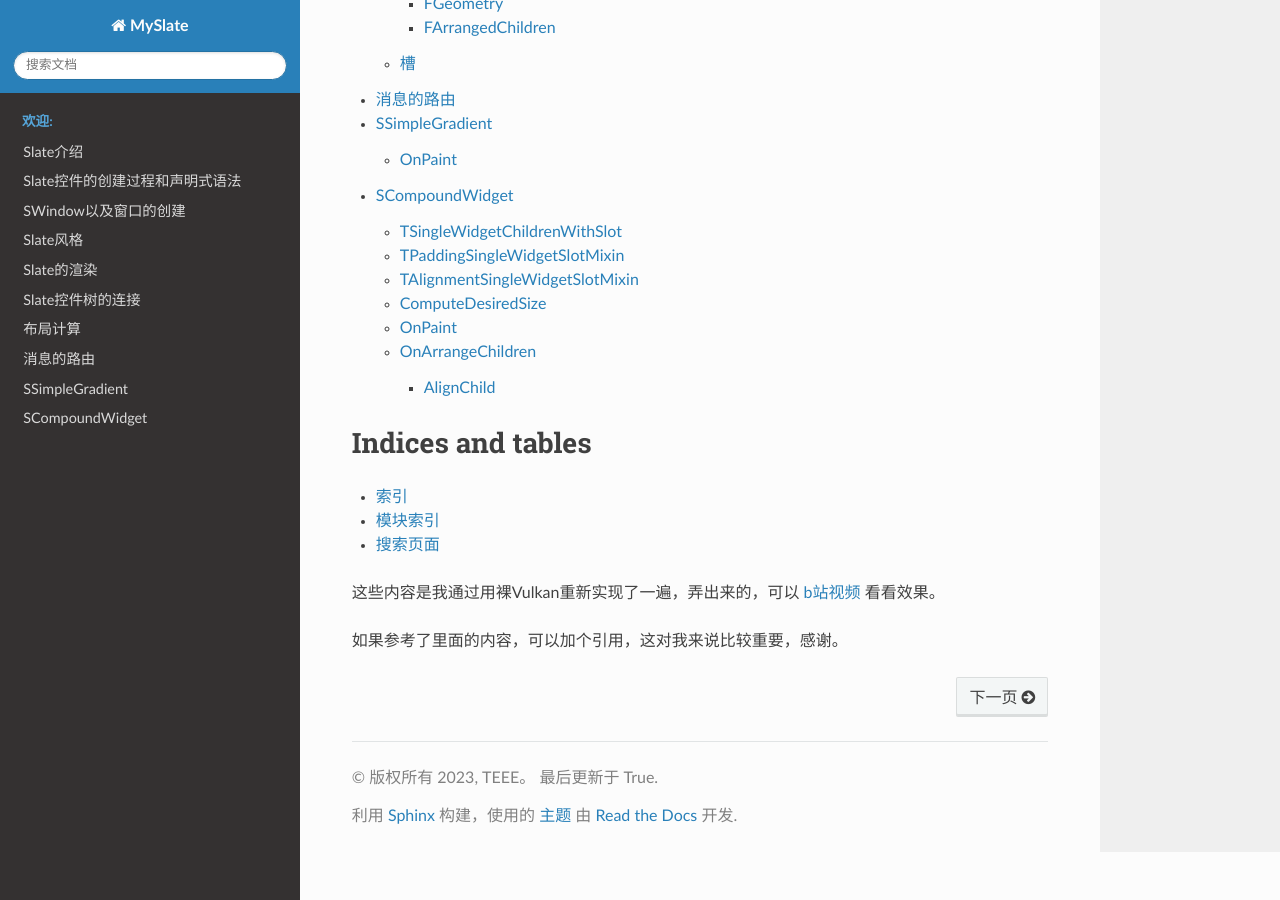
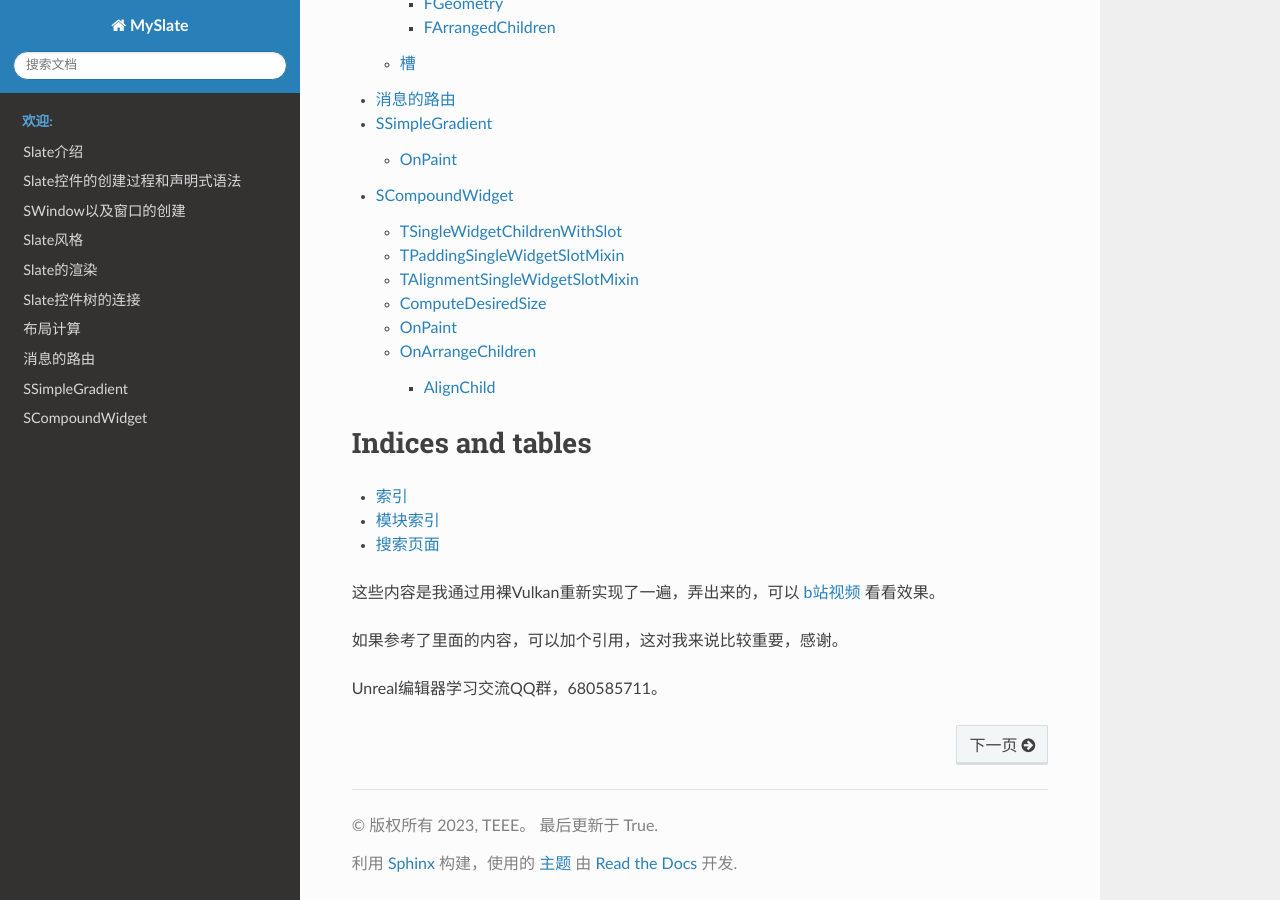
Before and after one commit to pixel-Teee/MySlate, a Sphinx documentation site: the page built from source/index.rst, in a window 1280 px wide and 900 px high, scrolled down 552 px. Built offline with Sphinx 7.4.7 and the Read the Docs theme 2.0.0, drawn with Linux system fonts in a browser that asks for light colours; comment, search, counter and statistics services are not loaded.

Commit message:
update blog

```diff
--- a/source/index.rst
+++ b/source/index.rst
@@ -43,3 +43,5 @@ Indices and tables
 
 
 如果参考了里面的内容，可以加个引用，这对我来说比较重要，感谢。
+
+Unreal编辑器学习交流QQ群，680585711。
```
